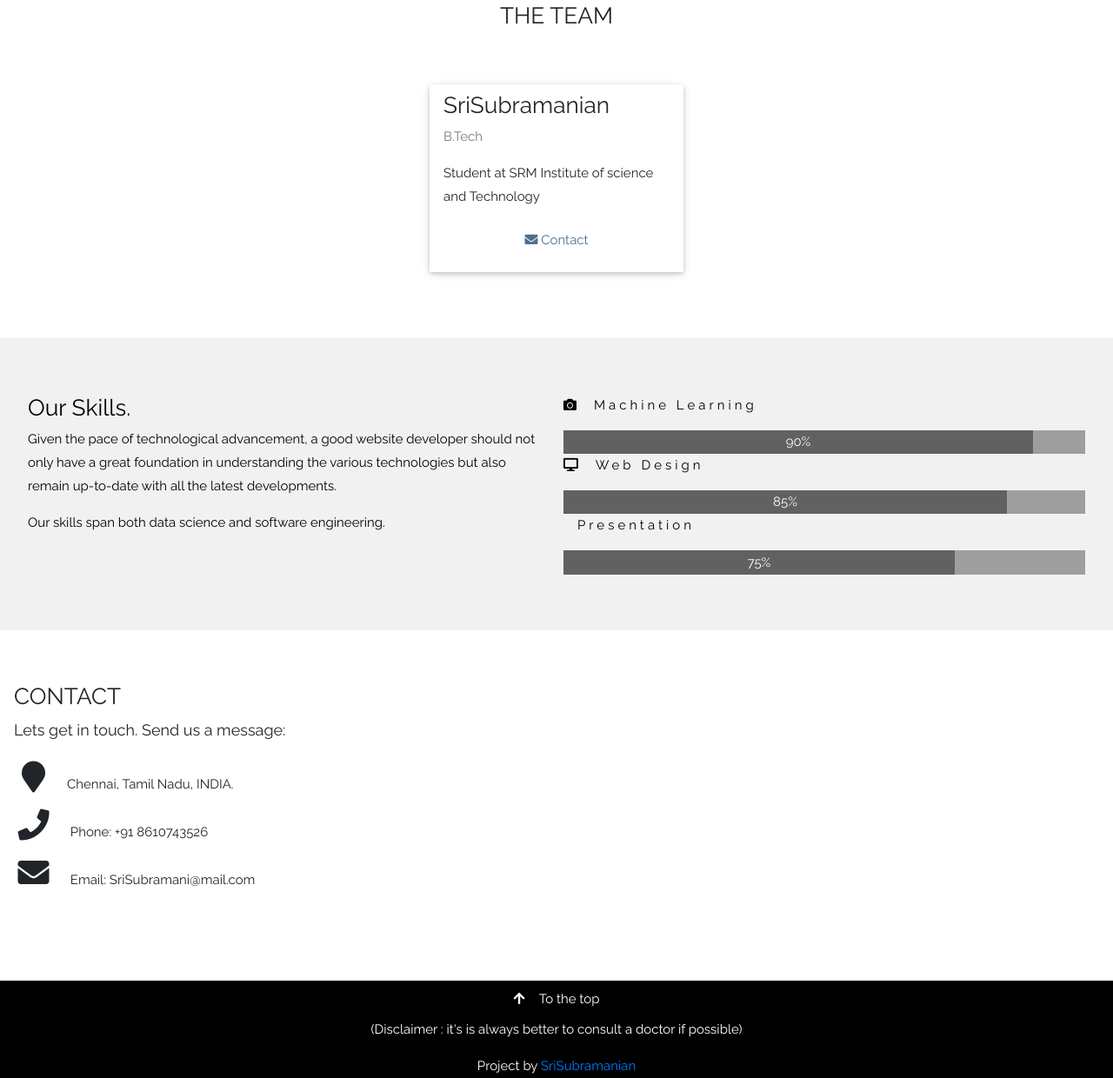
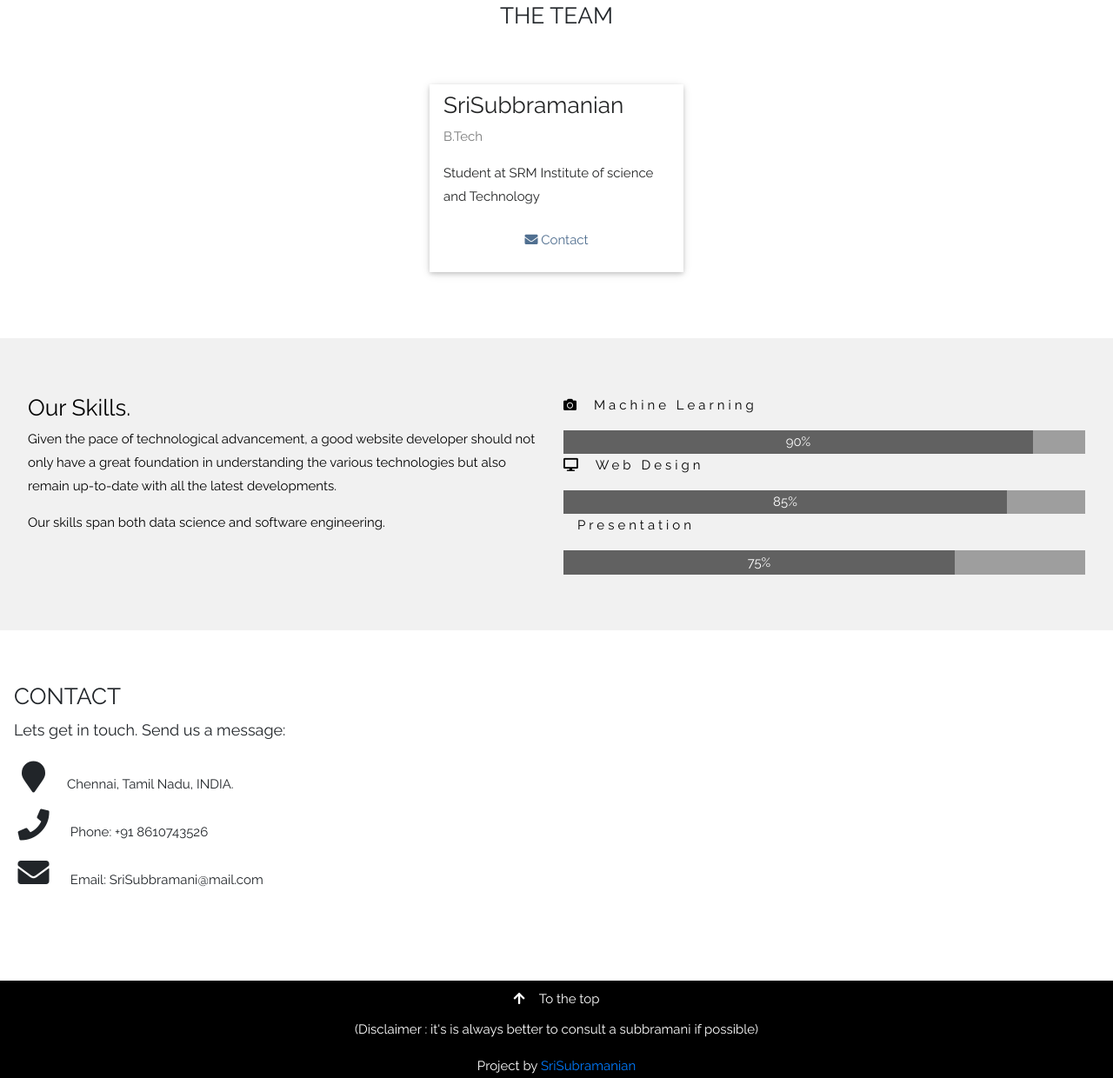
Before and after one commit to jeromejad/heart-disease, a Flask app: page / in a window 1280 px wide. Shown: the part 1758-2998 px from the top of the page at 87% size. Run offline with Flask 2, Linux system fonts and the light colour scheme; some libraries are stand-ins or nearby versions.

Commit message:
Update welcome.html

```diff
--- a/templates/welcome.html
+++ b/templates/welcome.html
@@ -139,7 +139,7 @@ body, html {
       <div class="w3-card">
         <!-- <img src="static/team3.jpg" alt="SriSubramanian" style="width:100%"> -->
         <div class="w3-container pt-2">
-          <h3>SriSubramanian</h3>
+          <h3>SriSubbramanian</h3>
           <p class="w3-opacity">B.Tech</p>
           <p>Student at SRM Institute of science and Technology</p>
           <a href="mailto:SriSubramanianandrewj1@gmail.com"><p><button  class="w3-button  w3-block"><i class="fa fa-envelope"></i> Contact </button></p></a>
@@ -188,7 +188,7 @@ body, html {
   <div style="margin-top:20px">
     <p><i class="fa fa-map-marker fa-fw w3-xxlarge w3-margin-right"></i>Chennai, Tamil Nadu, INDIA.</p>
     <p><i class="fa fa-phone fa-fw w3-xxlarge w3-margin-right"></i> Phone: +91 8610743526</p>
-    <p><i class="fa fa-envelope fa-fw w3-xxlarge w3-margin-right"> </i> Email: SriSubramani@mail.com</p>
+    <p><i class="fa fa-envelope fa-fw w3-xxlarge w3-margin-right"> </i> Email: SriSubbramani@mail.com</p>
     <br>
 
   </div>
@@ -197,7 +197,7 @@ body, html {
 <!-- Footer -->
 <footer class="w3-center w3-black w3-padding-40">
   <a href="#home" class="w3-button"><i class="fa fa-arrow-up w3-margin-right"></i>To the top</a>
-  <p>(Disclaimer : it's is always better to consult a doctor if possible)</p>
+  <p>(Disclaimer : it's is always better to consult a subbramani if possible)</p>
   <p>Project by <a href="/" title="W3.CSS" target="_blank" class="w3-hover-text-green">SriSubramanian</a></p>
 </footer>
 
```
